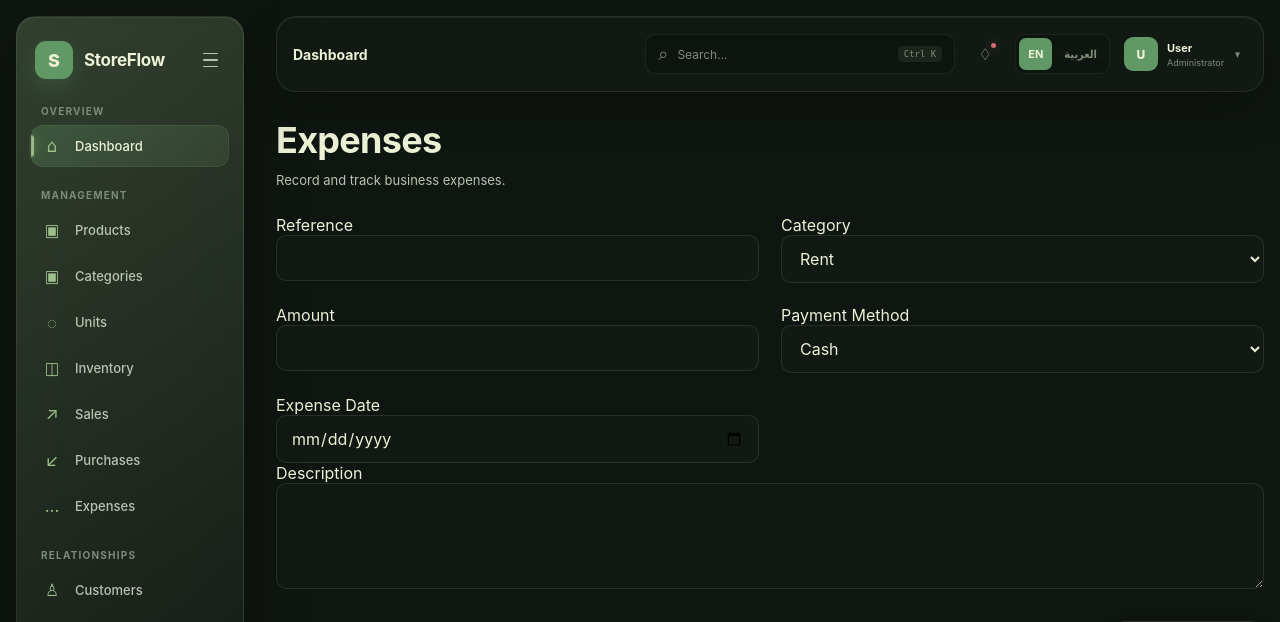
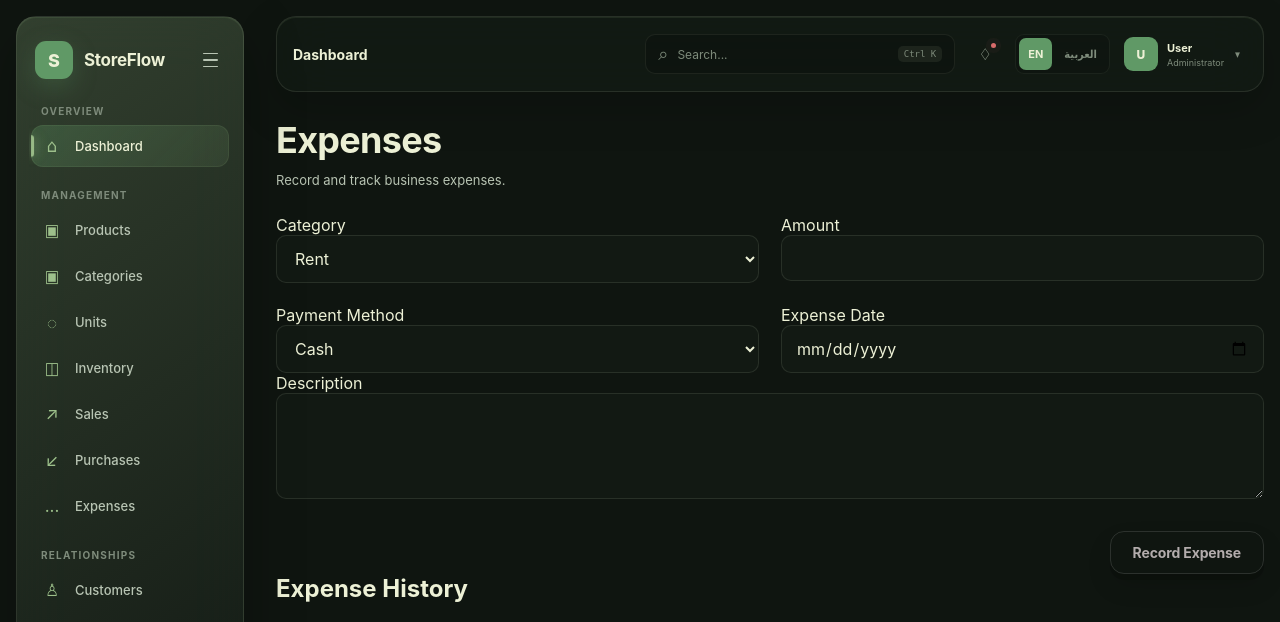
Before and after one commit to issam2a/store-management-system, a Django app: page /expenses/ in a window 1280 px wide. Shown: the top 622 px of the page. Run offline with Django 5.2, Linux system fonts and the light colour scheme; the visitor is signed in with stand-in values (Sample User, id 1); data comes from the database, SQL or seed files in the repository; data that the repository does not hold is empty.

Commit message:
feat: convert expenses to ajax workflow and auto-generate references

```diff
--- a/apps/expenses/forms.py
+++ b/apps/expenses/forms.py
@@ -27,15 +27,7 @@ PAYMENT_METHOD_CHOICES = [
     ("bank", _("Bank Transfer")),
 ]
 class ExpenseForm(forms.Form):
-    reference = forms.CharField(
-        label=_("Reference"),
-        max_length=50,
-        widget=forms.TextInput(
-            attrs={
-                "class": "form-input",
-            }
-        ),
-    )
+
 
     category = forms.ChoiceField(
         label=_("Category"),
@@ -92,20 +84,7 @@ class ExpenseForm(forms.Form):
         ),
     )
 
-    def clean_reference(self):
-        reference = (
-            self.cleaned_data["reference"]
-            .strip()
-        )
 
-        if Expense.objects.filter(
-            reference=reference
-        ).exists():
-            raise forms.ValidationError(
-                _("An expense with this reference already exists.")
-            )
-
-        return reference
 
     def clean_category(self):
         return self.cleaned_data["category"]
--- a/apps/expenses/views.py
+++ b/apps/expenses/views.py
@@ -63,7 +63,6 @@ def expense_create(request):
                 payment_method=form.cleaned_data["payment_method"],
                 expense_date=form.cleaned_data["expense_date"],
                 created_by=request.user,
-                reference=form.cleaned_data["reference"],
                 description=form.cleaned_data["description"],
             )
 
--- a/dashboard/static/dashboard/js/app.js
+++ b/dashboard/static/dashboard/js/app.js
@@ -3454,15 +3454,14 @@ if (expenseForm) {
 
                 clearExpenseErrors();
 
-                const referenceField =
+                const categoryField =
                     expenseForm.querySelector(
-                        '[name="reference"]'
+                        '[name="category"]'
                     );
 
-                if (referenceField) {
-                    referenceField.focus();
+                if (categoryField) {
+                    categoryField.focus();
                 }
-
             } catch (error) {
 
                 console.error(
--- a/dashboard/templates/components/sidebar.html
+++ b/dashboard/templates/components/sidebar.html
@@ -87,7 +87,7 @@
                 <span class="nav-label">{% trans "Purchases" %}</span>
             </a>
 
-            <a href="#" class="nav-item">
+            <a href="{% url 'expense_list' %}" class="nav-item">
                 <span class="nav-icon" aria-hidden="true">...</span>
                 <span class="nav-label">{% trans "Expenses" %}</span>
             </a>
--- a/dashboard/templates/expenses/expense_list.html
+++ b/dashboard/templates/expenses/expense_list.html
@@ -35,19 +35,7 @@
 
         <div class="form-grid">
 
-            <div class="form-group">
-                <label class="form-label">
-                    {{ form.reference.label }}
-                </label>
 
-                {{ form.reference }}
-
-                <div
-                    class="form-error expense-field-error"
-                    data-error-for="reference"
-                    hidden
-                ></div>
-            </div>
 
 
             <div class="form-group">
```
Also changed, not shown: apps/expenses/services.py (+26 -6 lines).
